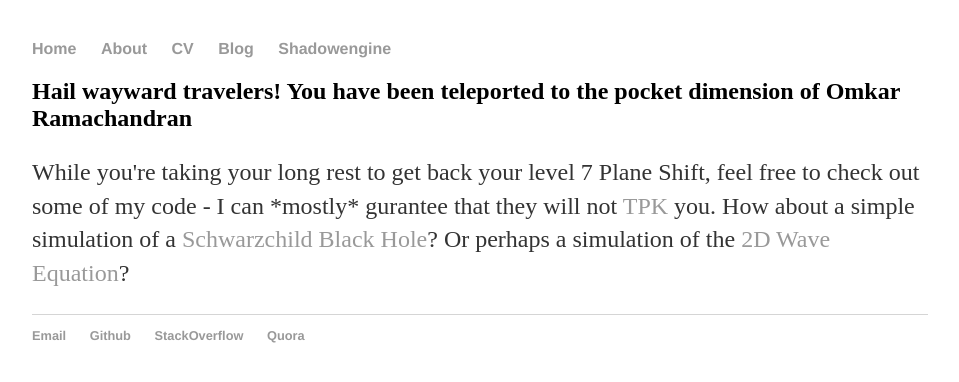
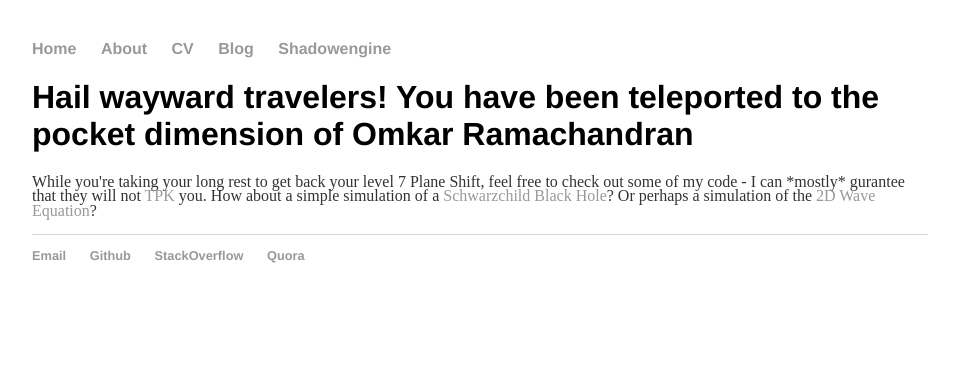
Before and after one commit to ShadowWarden/shadowwarden.github.io, a Jekyll site: the page built from index.html, in a window 1280 px wide. Shown: the top 382 px of the page, without its empty margins (160-1119 px from the left). Built offline with Jekyll 4.4.1, drawn with Linux system fonts in a browser that asks for light colours.

Commit message:
Minor Styling changes

```diff
--- a/css/main.css
+++ b/css/main.css
@@ -20,12 +20,12 @@ a:hover {
     text-decoration: underline;
 }
 h1 {
-    font-size: 3em;
+    font-size: 2em;
     font-family:'Helvetica', 'Arial', 'Sans-Serif';
 }
 p {
-    font-size: 1.5em;
-    line-height: 1.4em;
+    font-size: 1.0em;
+    line-height: 0.9em;
     color: #333;
 }
 footer {
--- a/index.html
+++ b/index.html
@@ -3,7 +3,7 @@ layout: default
 title: ShadowWarden
 ---
 <div class="blurb">
-	<h2>Hail wayward travelers! You have been teleported to the pocket dimension of Omkar Ramachandran</h2>
+	<h1>Hail wayward travelers! You have been teleported to the pocket dimension of Omkar Ramachandran</h1>
 	<p>
 	While you're taking your long rest to get back your level 7 Plane Shift, feel free to check out some of my code - I can *mostly* gurantee that they will not <a href=https://en.wikipedia.org/wiki/Role-playing_game_terms#T>TPK</a> you. How about a simple simulation of a <a href=https://shadowwarden.github.io/GRPathTracer/>Schwarzchild Black Hole</a>? Or perhaps a simulation of the <a href=https://github.com/ShadowWarden/wavesim>2D Wave Equation</a>?
 	</p>
```
